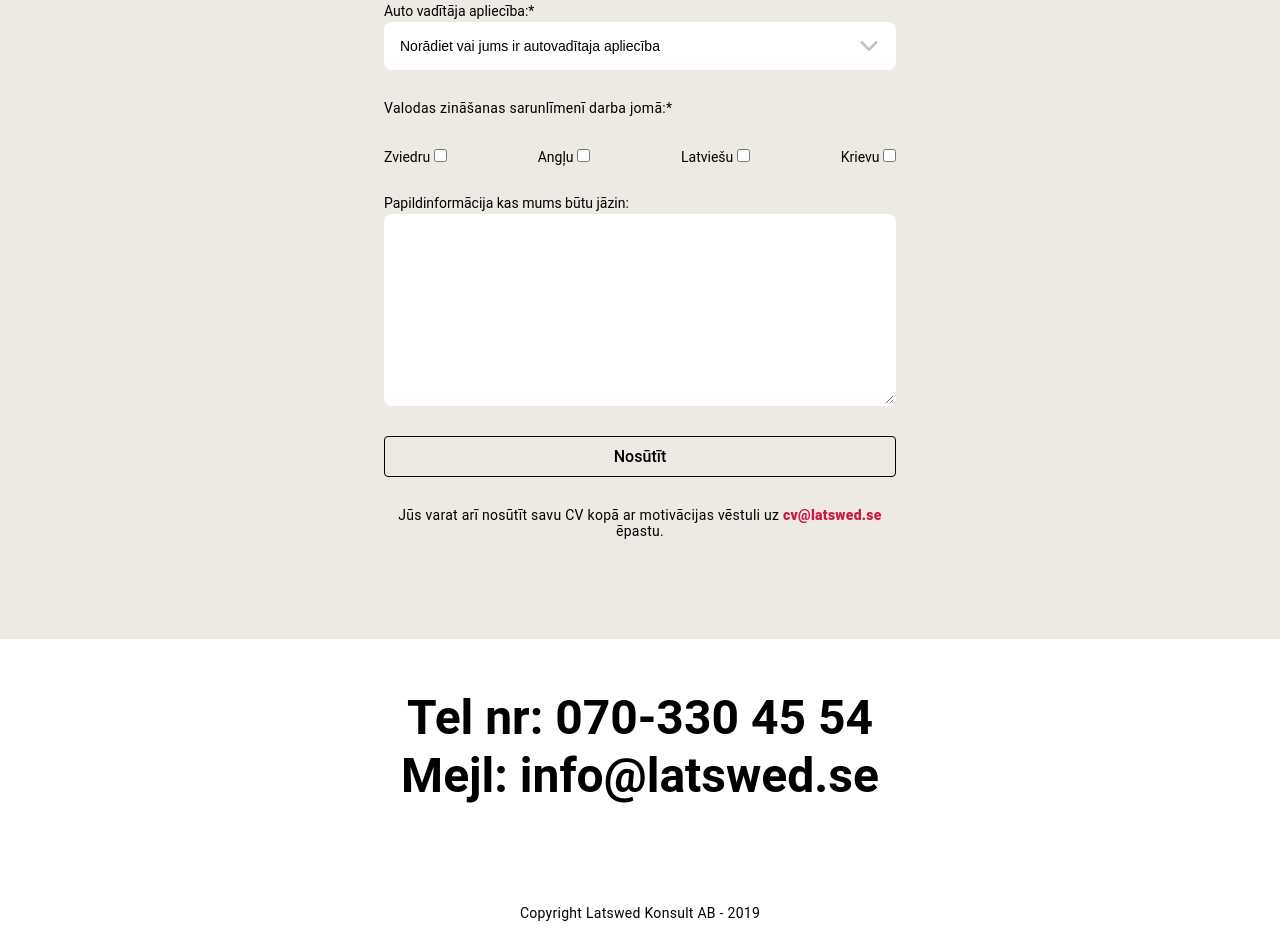
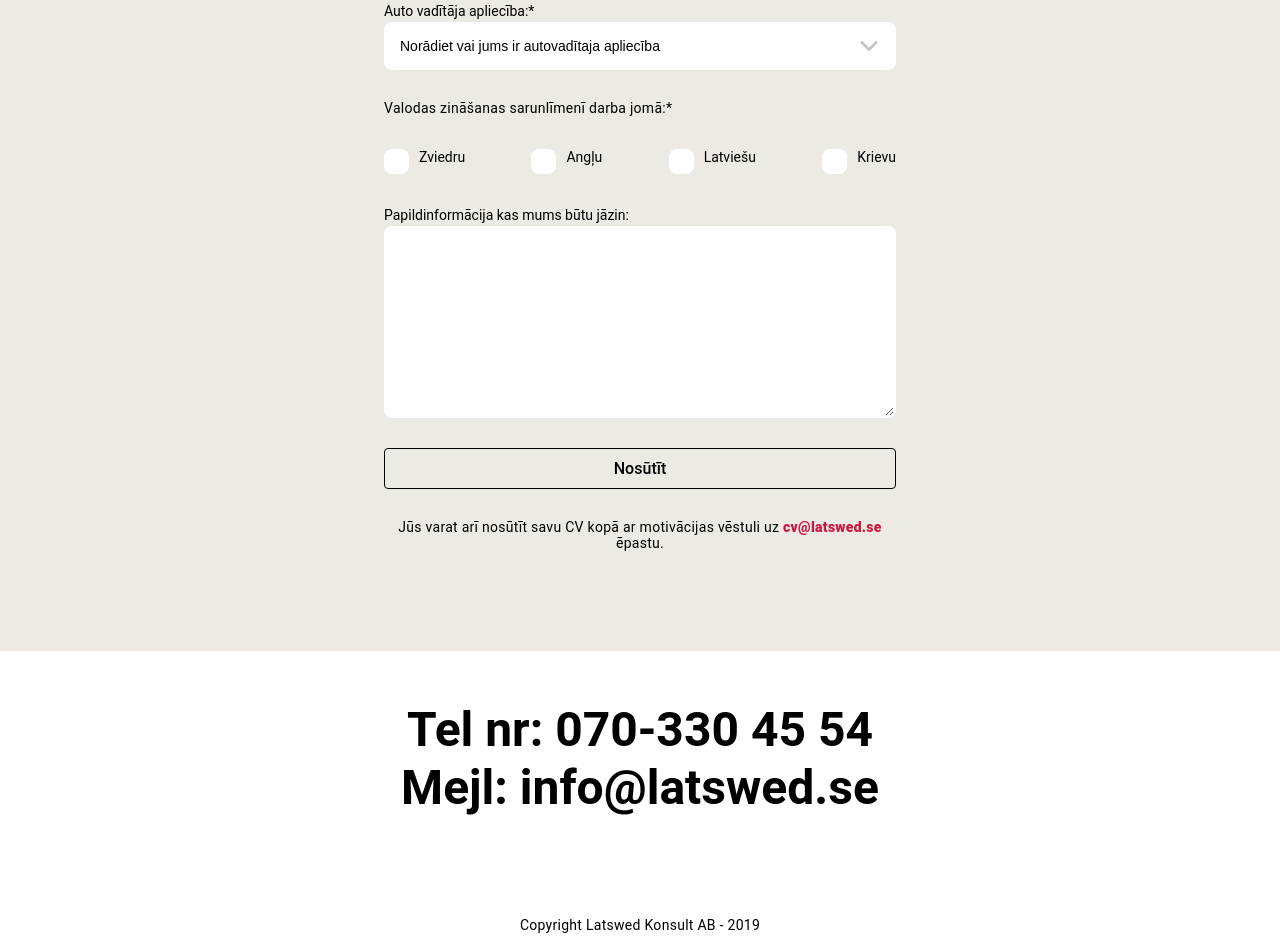
Before and after one commit to Basovs/LATSWED, a plain HTML site: page index.html in a window 1280 px wide. Shown: the part 6776-7722 px from the top of the page. Drawn offline with Linux system fonts and the light colour scheme; a web font is replaced by a local one.

Commit message:
color test on form

```diff
--- a/_cv-form.scss
+++ b/_cv-form.scss
@@ -55,75 +55,75 @@
             color: #000000;
         }
     }
-    // /* The container */
-    // .checkbox-wrapper {
-    //     display: block;
-    //     inline-size: 50%;
-    //     position: relative;
-    //     padding-left: 35px;
-    //     margin-bottom: 12px;
-    //     cursor: pointer;
-    //     font-size: 1rem;
-    //     -webkit-user-select: none;
-    //     -moz-user-select: none;
-    //     -ms-user-select: none;
-    //     user-select: none;
-    //     /* Hide the browser's default checkbox */
-    //     input {
-    //         position: absolute;
-    //         opacity: 0;
-    //         cursor: pointer;
-    //         height: 0;
-    //         width: 0;
-    //     }
-    // }
+    /* The container */
+    .checkbox-wrapper {
+        display: block;
+        inline-size: 50%;
+        position: relative;
+        padding-left: 35px;
+        margin-bottom: 12px;
+        cursor: pointer;
+        font-size: 1rem;
+        -webkit-user-select: none;
+        -moz-user-select: none;
+        -ms-user-select: none;
+        user-select: none;
+        /* Hide the browser's default checkbox */
+        input {
+            position: absolute;
+            opacity: 0;
+            cursor: pointer;
+            height: 0;
+            width: 0;
+        }
+    }
 
-    // /* Create a custom checkbox */
-    // .checkmark {
-    //     position: absolute;
-    //     top: 0;
-    //     left: 0;
-    //     height: 25px;
-    //     width: 25px;
-    //     background-color: #ffffff;
-    //     border-radius: 8px;
-    // }
-    // .checkbox-wrapper {
-    //     color: #000000;
-    // }
-    // /* On mouse-over, add a grey background color */
-    // .checkbox-wrapper:hover input ~ .checkmark {
-    //     background-color: #000000;
-    // }
+    /* Create a custom checkbox */
+    .checkmark {
+        position: absolute;
+        top: 0;
+        left: 0;
+        height: 25px;
+        width: 25px;
+        background-color: #ffffff;
+        border-radius: 8px;
+    }
+    .checkbox-wrapper {
+        color: #000000;
+    }
+    /* On mouse-over, add a grey background color */
+    .checkbox-wrapper:hover input ~ .checkmark {
+        background-color: #000000;
+    }
 
-    // /* When the checkbox is checked, add a blue background */
-    // .checkbox-wrapper input:checked ~ .checkmark {
-    //     background-color: #000000;
-    // }
+    /* When the checkbox is checked, add a blue background */
+    .checkbox-wrapper input:checked ~ .checkmark {
+        background-color: #000000;
+    }
 
-    // /* Create the checkmark/indicator (hidden when not checked) */
-    // .checkmark:after {
-    //     content: "";
-    //     position: absolute;
-    //     display: none;
-    // }
-    // /* Show the checkmark when checked */
-    // .checkbox-wrapper input:checked ~ .checkmark:after {
-    //     display: block;
-    // }
+    /* Create the checkmark/indicator (hidden when not checked) */
+    .checkmark:after {
+        content: "";
+        position: absolute;
+        display: none;
+    }
+    /* Show the checkmark when checked */
+    .checkbox-wrapper input:checked ~ .checkmark:after {
+        display: block;
+    }
 
-    // /* Style the checkmark/indicator */
-    // .checkbox-wrapper .checkmark:after {
-    //     left: 9px;
-    //     top: 5px;
-    //     width: 5px;
-    //     height: 10px;
-    //     border: solid #ffffff;
-    //     border-width: 0 3px 3px 0;
-    //     -webkit-transform: rotate(45deg);
-    //     -ms-transform: rotate(45deg);
-    //     transform: rotate(45deg);
-    // }
+    /* Style the checkmark/indicator */
+    .checkbox-wrapper .checkmark:after {
+        left: 9px;
+        top: 5px;
+        width: 5px;
+        height: 10px;
+        border: solid #ffffff;
+        border-width: 0 3px 3px 0;
+        -webkit-transform: rotate(45deg);
+        -ms-transform: rotate(45deg);
+        transform: rotate(45deg);
+    }
     .career-text {
         font-size: 14px;
         text-align: center;
--- a/index.html
+++ b/index.html
@@ -601,7 +601,7 @@
                             name=""
                             value="Zviedru"
                         />
-                        <!-- <span class="checkmark"></span> -->
+                        <span class="checkmark"></span>
                     </label>
                     <label class="checkbox-wrapper"
                         >Angļu
@@ -611,7 +611,7 @@
                             name=""
                             value="Angļu"
                         />
-                        <!-- <span class="checkmark"></span> -->
+                        <span class="checkmark"></span>
                     </label>
                     <label class="checkbox-wrapper"
                         >Latviešu
@@ -621,7 +621,7 @@
                             name=""
                             value="Latviešu"
                         />
-                        <!-- <span class="checkmark"></span> -->
+                        <span class="checkmark"></span>
                     </label>
                     <label class="checkbox-wrapper"
                         >Krievu
@@ -631,7 +631,7 @@
                             name=""
                             value="Krievu"
                         />
-                        <!-- <span class="checkmark"> -->
+                        <span class="checkmark">
                     </label>
                 </div>
                 <label for="textarea" class="label">
```
Also changed, not shown: styles.css, 1 other file.
